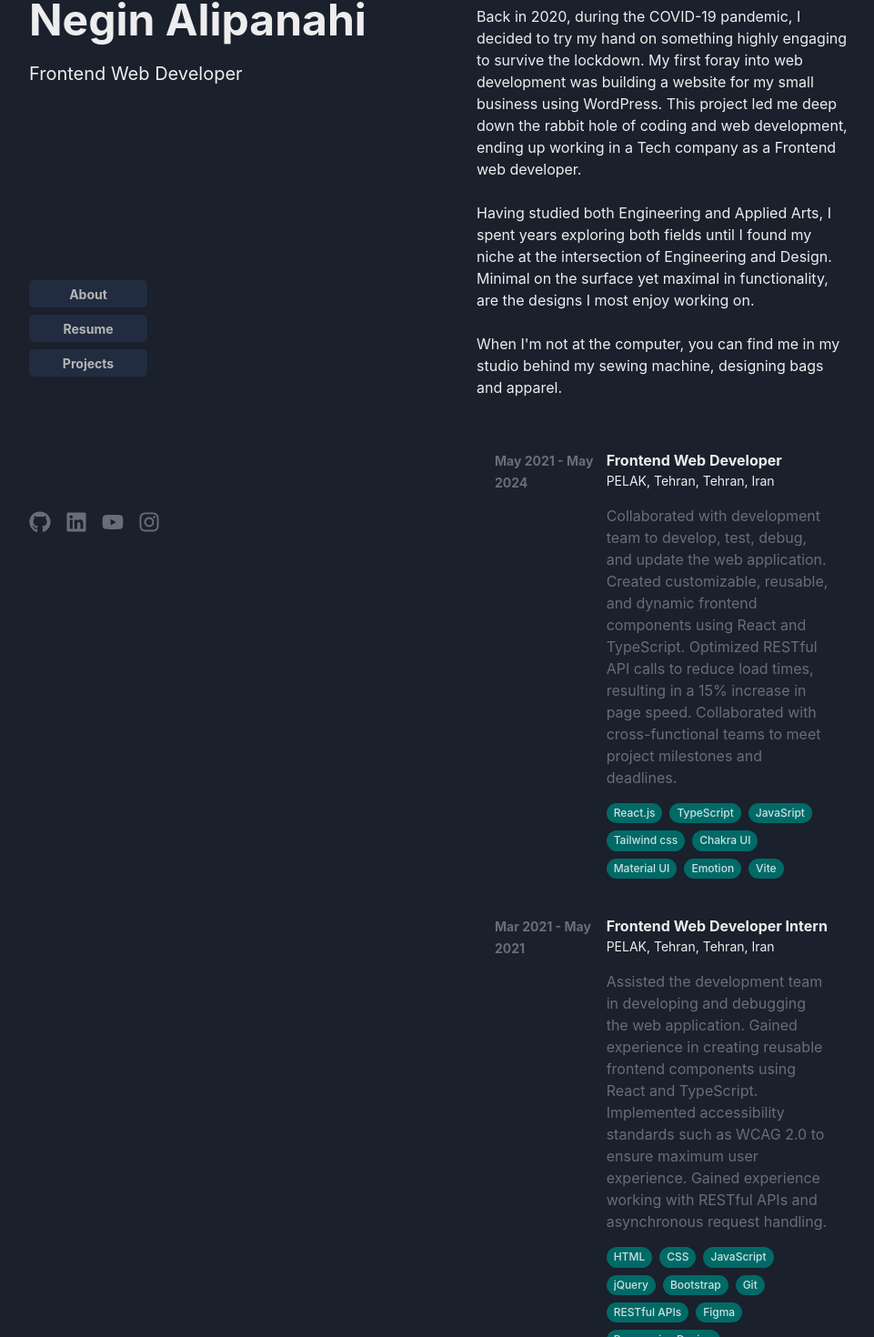
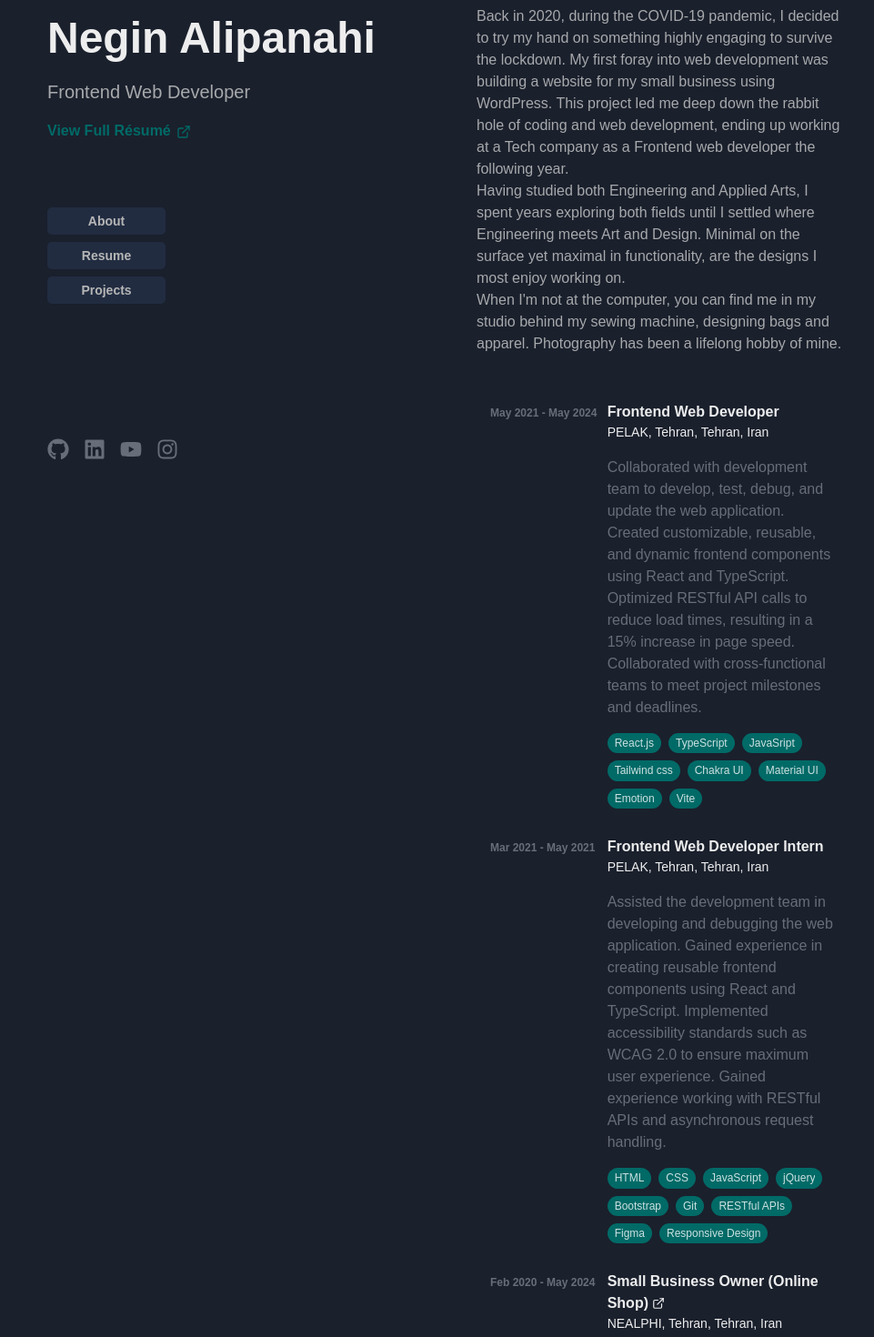
Before and after one commit to nealphi/portfolio, a React (Vite) app: page / in a window 1280 px wide. Shown: the part 114-1584 px from the top of the page at 91% size, without its empty margins (148-1109 px from the left). Built offline with nearby package versions, Linux system fonts and the light colour scheme.

Commit message:
fifth commit

```diff
--- a/src/components/About.tsx
+++ b/src/components/About.tsx
@@ -1,29 +1,23 @@
 import { Hide, Stack, Text } from "@chakra-ui/react";
 
 const About = () => (
-  <Stack mb={"5"}>
-    <Hide above="md">
-      <Text> About </Text>
-    </Hide>
+  <Stack mb={"5"} fontSize={["sm", "md", "md", "lmd"]} color={"#a7a9ac"}>
     <Text>
       Back in 2020, during the COVID-19 pandemic, I decided to try my hand on
       something highly engaging to survive the lockdown. My first foray into web
       development was building a website for my small business using WordPress.
       This project led me deep down the rabbit hole of coding and web
-      development, ending up working in a Tech company as a Frontend web
-      developer.
-      </Text>
-      <Text>
-        Having studied both Engineering and Applied Arts, I spent years
-        exploring both fields until I found my niche at the intersection of
-        Engineering and Design. Minimal on the surface yet maximal in
-        functionality, are the designs I most enjoy working on.
-      </Text>
-      <Text>
-        When I'm not at the computer, you can find me in my studio behind my
-        sewing machine, designing bags and apparel.
-      </Text>
-
+      development, ending up working at a Tech company as a Frontend web
+      developer the following year.
+      <br/>
+      Having studied both Engineering and Applied Arts, I spent years exploring
+      both fields until I settled where Engineering meets Art and Design.
+      Minimal on the surface yet maximal in functionality, are the designs I
+      most enjoy working on.
+   <br/>
+      When I'm not at the computer, you can find me in my studio behind my
+      sewing machine, designing bags and apparel. Photography has been a lifelong hobby of mine.
+    </Text>
   </Stack>
 );
 
--- a/src/components/Header.tsx
+++ b/src/components/Header.tsx
@@ -3,13 +3,11 @@ import React from 'react'
 
 const Header = () => {
   return (
-    <Stack  spacing={2}>
+    <Stack spacing={2}>
     <Text fontSize="5xl" as="b">
       Negin Alipanahi
     </Text>
-    <Text fontSize='xl' >Frontend Web Developer</Text>
-    <Text>
-    </Text>
+    <Text fontSize='xl' color={"#a7a9ac"}> Frontend Web Developer </Text>
 
   </Stack>  )
 }
--- a/src/components/MainContainer.tsx
+++ b/src/components/MainContainer.tsx
@@ -5,6 +5,8 @@ import Resume from "./Resume";
 import NavBar from "./NavBar";
 import SocialMediaLinks from "./SocialMediaLinks";
 import { useEffect, useRef, useState } from "react";
+import { ExternalLinkIcon } from "@chakra-ui/icons";
+import ProjectLayout from "./ProjectLayout";
 
 const MainContainer = () => {
   const [isSelectedBtn, setIsSelectedBtn] = useState("");
@@ -17,7 +19,7 @@ const MainContainer = () => {
     if (isSelectedBtn === "About") {
       window.scrollTo(0, 0);
     } else if (isSelectedBtn === "Resume") window.scrollTo(400, 400);
-    else if (isSelectedBtn === "Projects") window.scrollTo(1000, 1000);
+    else if (isSelectedBtn === "Projects") window.scrollTo(2000, 2000);
   }, [isSelectedBtn]);
 
   useEffect(() => {
@@ -26,15 +28,26 @@ const MainContainer = () => {
 
   return (
     <Grid
-      templateColumns={{ base: "repeat(1, 1fr)", lg: "repeat(2, 1fr)" }}
+      templateColumns={{ base: "repeat(1, 1fr)", lg: "repeat(2, 1fr)", xl: "repeat(2, 1fr)" }}
       gap={6}
-      mx={{ base: "30", lg: "180" }}
-      my={{ base: "30", lg: "100" }}
+      mx={{ base: "30",lg: "130", xl: "180" }}
+      my={{ base: "30",lg: "50", xl: "100" }}
     >
-      <GridItem h={"600"}>
+      <GridItem h={"600"} padding={"20px"} >
         <Box position={{ lg: "fixed" }}>
-          <Box maxWidth={400} h={250}>
+          <Box>
             <Header />
+          </Box>
+          <Box>
+          <Link
+          color={"#006a67"}
+          href="/resume"
+          isExternal
+          _hover={{ color: "#01afaa" }}
+          fontWeight={"bold"}
+        >
+          View Full Résumé <ExternalLinkIcon mx="2px" />
+        </Link>
           </Box>
           <Box display={"flex"} h={250} alignItems={"center"}>
             <NavBar
@@ -118,9 +131,18 @@ const MainContainer = () => {
             "Analyzing business and operational processes, preparing process charts, and designing equipment and plant layouts. Creating work breakdown structures, breaking the operational processes into activities, and performing time studies for different work cycles."
           }
         />
-              <Link href="/resume">View Full Résumé </Link>
 
-        <Text fontSize="sm" color={"#686E79"} my={10}>
+        <ProjectLayout
+          Heading={"Game-Hub Project"}
+          children={
+            "A video game discovery web app that helps you find new and interesting games to play. With GameHub, you can search for games by platform, genre, and more. Built with vite.js and Chakra UI, using RAWG API for fetching the Games."
+          }
+          href="https://game-hub-liart-sigma.vercel.app/"
+        />
+        <ProjectLayout
+          Heading={"Portfolio Project"}
+          children={
+            <Text>
               Inspired by{" "}
               <Link
                 _hover={{
@@ -128,12 +150,22 @@ const MainContainer = () => {
                 }}
                 href="https://brittanychiang.com/#experience"
               >
-            {" "}
                 Brittany Chiang
-          </Link>{" "}
+              </Link> {" "}
               portfolio design and coded in Visual Studio Code by me. Built with
               vite.js and Chakra UI. Deployed with Vercel.
             </Text>
+          }
+          href=""
+        />
+        <ProjectLayout
+          Heading={"To-Do-List Application"}
+          children={
+            "An application for tracking your To-Do's with filtering option. Designed in Figma, coded with React and deployed with Vercel"
+          }
+          href="https://to-do-app-react-nealphis-projects.vercel.app/"
+        />
+
       </GridItem>
     </Grid>
   );
--- /dev/null
+++ b/src/components/ProjectLayout.tsx
@@ -0,0 +1,22 @@
+import { ExternalLinkIcon } from '@chakra-ui/icons';
+import { Grid, GridItem, HStack, Image, Link, Stack, Text } from '@chakra-ui/react';
+import React from 'react'
+
+
+interface Props {
+    Heading: string;
+    children: any;
+    href?: string;
+  }
+
+const ProjectLayout = ({ Heading, children, href }: Props) => {
+    return (
+        <Stack style={{borderRadius: "5px", padding:"20px", backgroundColor: "#212C41"}} my={2}>
+            { href !== undefined ? <Link href={href} isExternal _hover={{color: "white"}} fontWeight={"bold"} >{Heading}<ExternalLinkIcon mx='3px' pb="2px" /></Link>
+            : <Text as={"b"} >{Heading}</Text> }
+            <Text mb={0} style={{color: "#686E79" }} >{children}</Text>
+        </Stack>
+      );
+}
+
+export default ProjectLayout
--- a/src/components/Resume.tsx
+++ b/src/components/Resume.tsx
@@ -22,12 +22,12 @@ interface Props {
 
 const Resume = ({ tags, date, Heading, SubHeading, children, href }: Props) => {
   return (
-    <Grid templateColumns="repeat(3, 1fr)" style={{borderRadius: "5px", padding:"20px"}} _hover={{backgroundColor: "#212C41"}} transition={"all 0.5s"}>
+    <Grid templateColumns="repeat(3, 1fr)" gap={2} style={{borderRadius: "5px", padding: "15px"}}  _hover={{backgroundColor: "#212C41"}} transition={"all 0.5s"} >
       <GridItem style={{color: "#686E79" }} colSpan={1}>
-      <Text fontSize='sm' as="b">{date}</Text>
+      <Text fontSize={'xs'} as="b">{date}</Text>
       </GridItem>
       <GridItem colSpan={2}>
-        { href !== undefined ? <Link href={href} isExternal _hover={{color: "white"}} fontWeight={"bold"} >{Heading}<ExternalLinkIcon mx='2px' /></Link>
+        { href !== undefined ? <Link href={href} isExternal _hover={{color: "white"}} fontWeight={"bold"} >{Heading}<ExternalLinkIcon mx='3px' pb="2px" /></Link>
         : <Text as={"b"} >{Heading}</Text> }
         <Text fontSize='sm' >{SubHeading}</Text>
         <Text style={{color: "#686E79" }} >{children}</Text>
--- a/src/theme.ts
+++ b/src/theme.ts
@@ -4,6 +4,8 @@ const config: ThemeConfig = {
     initialColorMode: 'dark'
 };
 
-const theme = extendTheme({ config });
+const theme = extendTheme({ config, fonts: {
+    body: "sans-serif"
+} });
 
 export default theme;
```
Lines whose indentation alone changed are shown as unchanged.
